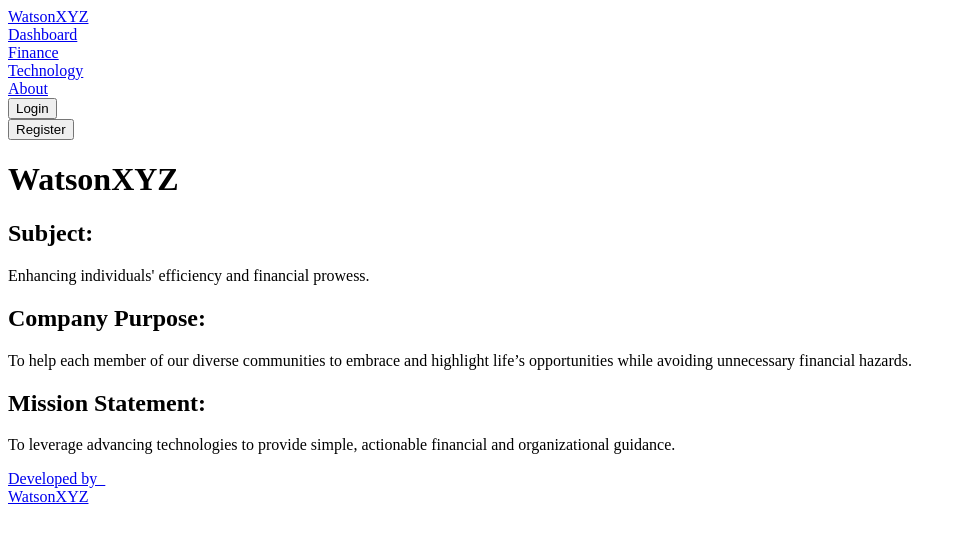
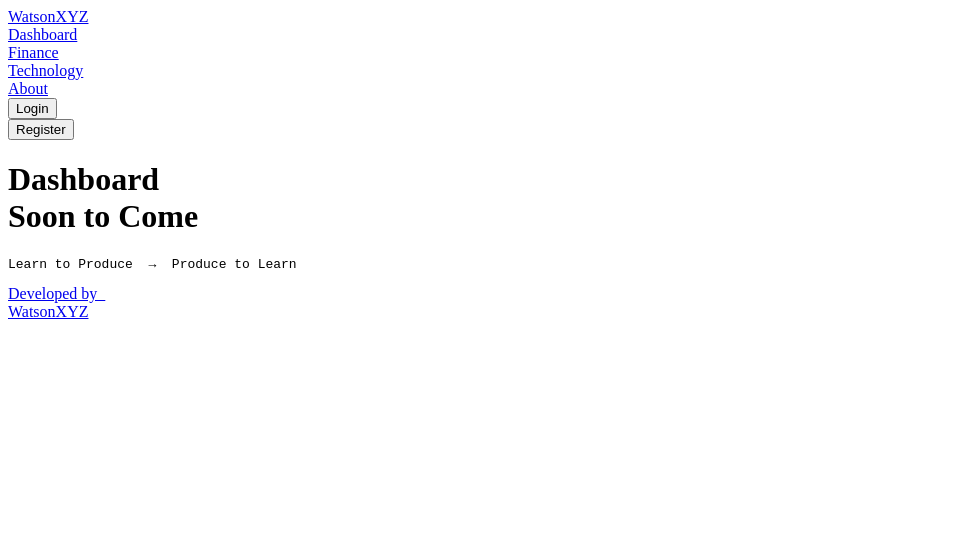
Before and after one commit to KellieWatson/watsonxyz, a Next.js app: page /dashboard in a window 1280 px wide. Shown: the top 540 px of the page, without its empty margins (0-963 px from the left). Built offline with nearby package versions, Linux system fonts and the light colour scheme.

Commit message:
Added templated holding pages for links

```diff
--- a/pages/NavBar.js
+++ b/pages/NavBar.js
@@ -31,7 +31,7 @@ function NavBar(props) {
             <div>
                 <Link href="/register" passHref>
                 <button
-                    className="hidden bg-blue-500 hover:bg-blue-700 text-white font-bold py-2 px-4 rounded">Register
+                    className="bg-blue-500 hover:bg-blue-700 text-white font-bold py-2 px-4 rounded">Register
                 </button>
                 </Link>
             </div>
--- a/pages/about.js
+++ b/pages/about.js
@@ -1,8 +1,8 @@
 
 const about =()=>{
     return(
-        <div className="">
-        <h1 className="Company-logo">WatsonXYZ </h1>
+        <div className="flex flex-col items-center justify-center min-h-screen py-2">
+            <main className="flex flex-col items-center justify-center w-full flex-1 px-20 text-center">
         <div>
             <h2>Subject: </h2>
             <p> Enhancing individuals' efficiency and financial prowess.
@@ -14,6 +14,7 @@ const about =()=>{
             <p> To leverage advancing technologies to provide simple, actionable financial and organizational guidance.
             </p>
         </div>
+            </main>
         </div>
     );
 }
--- a/pages/dashboard.js
+++ b/pages/dashboard.js
@@ -1,19 +1,17 @@
 
 const dashboard =()=>{
+    const pageName="Dashboard";
     return(
-        <div className="">
-        <h1 className="Company-logo">WatsonXYZ </h1>
-        <div>
-            <h2>Subject: </h2>
-            <p> Enhancing individuals' efficiency and financial prowess.
-            </p>
-            <h2>Company Purpose:</h2>
-            <p> To help each member of our diverse communities to embrace and highlight life’s opportunities while avoiding unnecessary financial hazards.
-            </p>
-            <h2>Mission Statement:</h2>
-            <p> To leverage advancing technologies to provide simple, actionable financial and organizational guidance.
-            </p>
-        </div>
+        <div className="flex flex-col items-center justify-center min-h-screen py-2">
+        <main className="flex flex-col items-center justify-center w-full flex-1 px-20 text-center">
+            <h1 className="text-6xl font-bold">
+                <div className="bg-clip-text bg-gradient-to-r from-green-500 via-blue-500 to-purple-600 text-transparent hover:from-pink-500 hover:via-red-500 hover:to-purple-600" href="https://watsonxyz-kelliewatson.vercel.app/">
+                    { `${pageName} `}
+                </div>
+                Soon to Come
+            </h1>
+            <pre>Learn to Produce  &rarr;  Produce to Learn</pre>
+        </main>
         </div>
     );
 }
```
Also changed, not shown: pages/finance.js (+11 -6 lines), pages/technology.js (+11 -13 lines).
